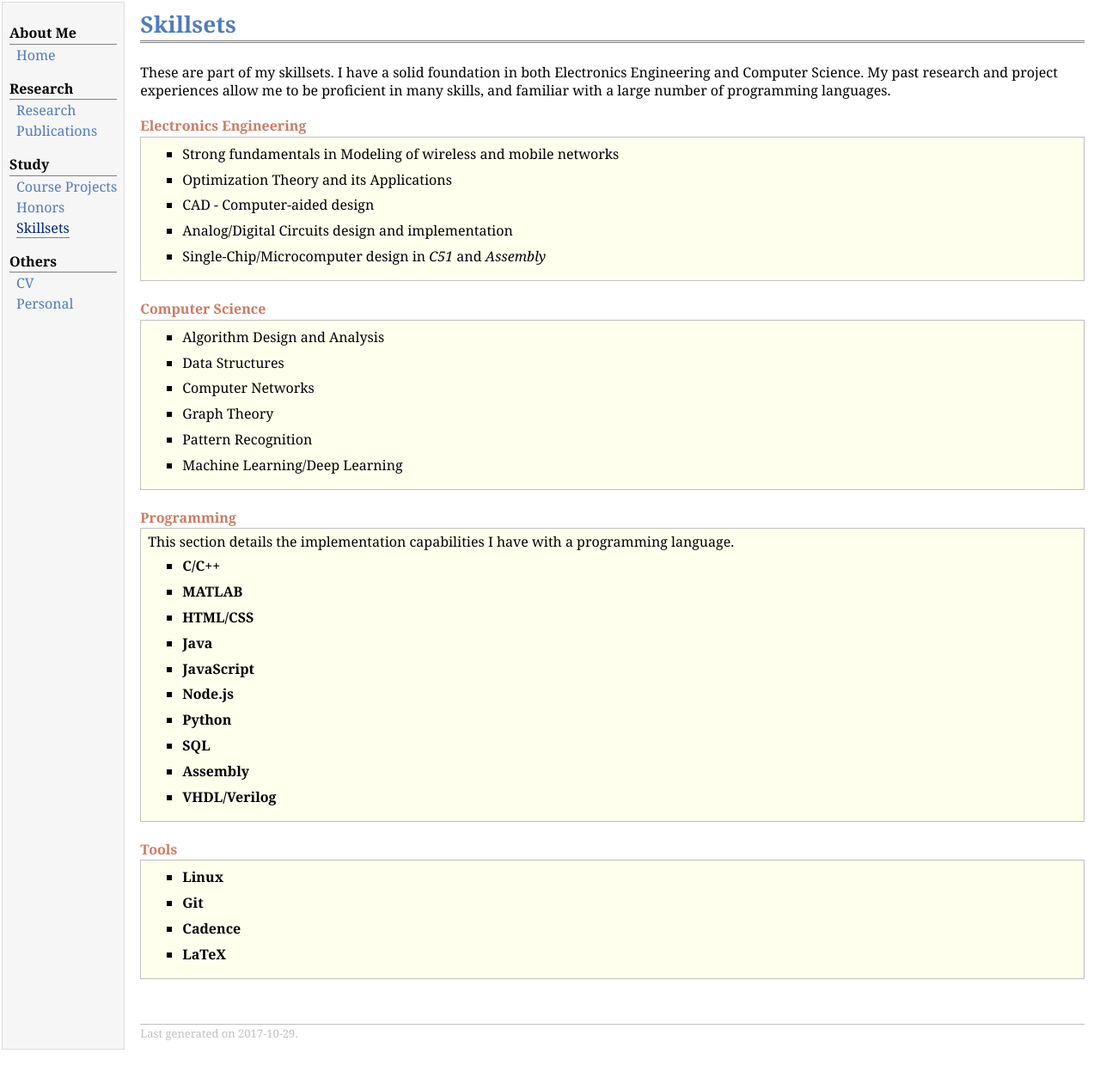
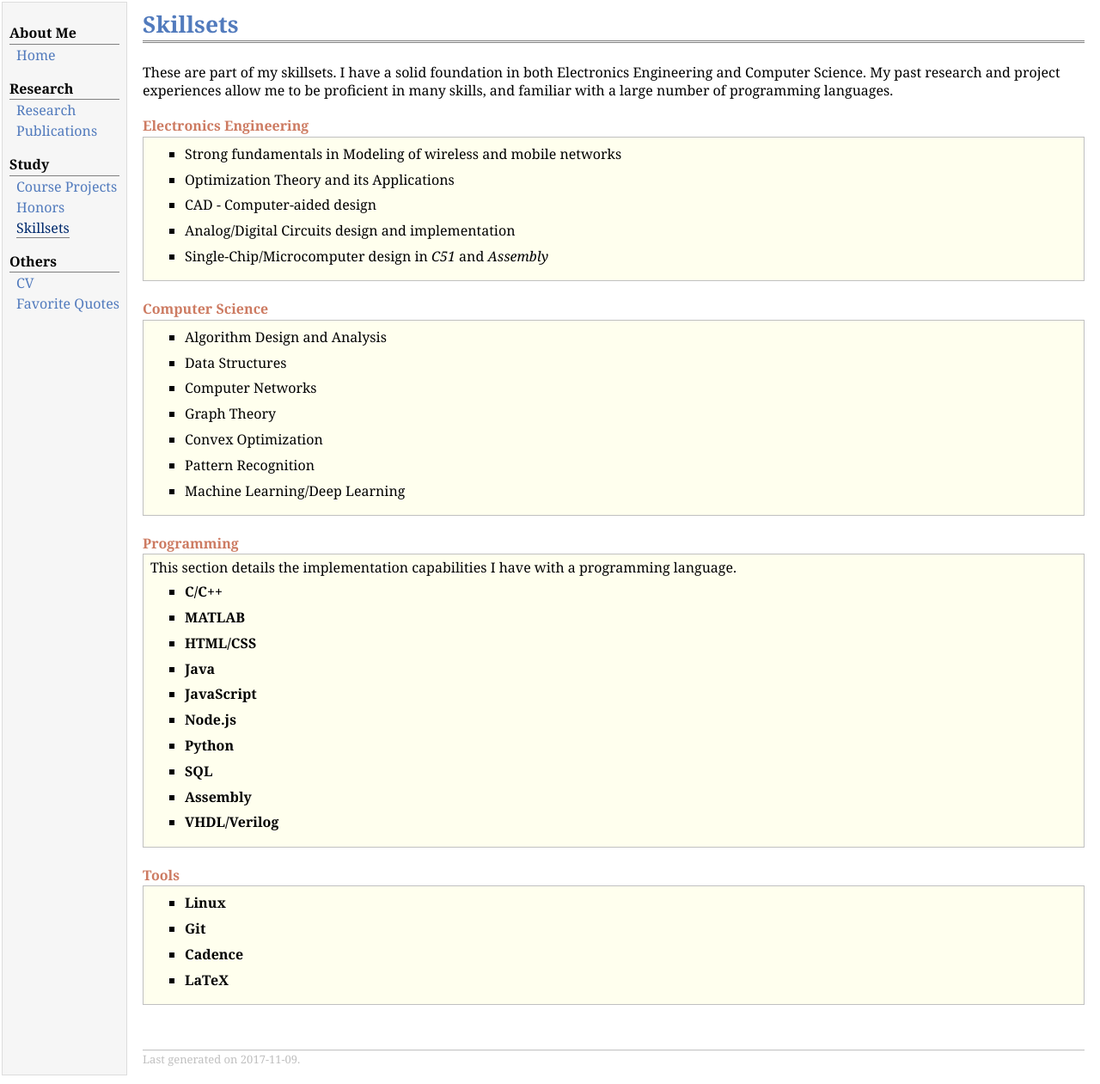
Before and after one commit to YyzHarry/Personal-Website, a Jekyll site: the page skill.html, which Jekyll copies as it is, in a window 1280 px wide. Shown: the whole page at 86% size. Built offline with Jekyll 4.4.1, drawn with Linux system fonts in a browser that asks for light colours; before the commit the page ends 1231 px from its top, so only the background shows below that.

Commit message:
Update honor.html

```diff
--- a/skill.html
+++ b/skill.html
@@ -22,7 +22,7 @@
 <div class="menu-item"><a href="skill.html" class="current">Skillsets</a></div>
 <div class="menu-category">Others</div>
 <div class="menu-item"><a href="static/CV.pdf">CV</a></div>
-<div class="menu-item"><a href="personal.html">Personal</a></div>
+<div class="menu-item"><a href="personal.html">Favorite&nbsp;Quotes</a></div>
 </td>
 <td id="layout-content">
 <div id="toptitle">
@@ -56,6 +56,8 @@
 <li><p>Computer Networks</p>
 </li>
 <li><p>Graph Theory</p>
+</li>
+<li><p>Convex Optimization</p>
 </li>
 <li><p>Pattern Recognition</p>
 </li>
@@ -106,7 +108,7 @@
 </div></div>
 <div id="footer">
 <div id="footer-text">
-Last generated on 2017-10-29.
+Last generated on 2017-11-09.
 </div>
 </div>
 </td>
```
